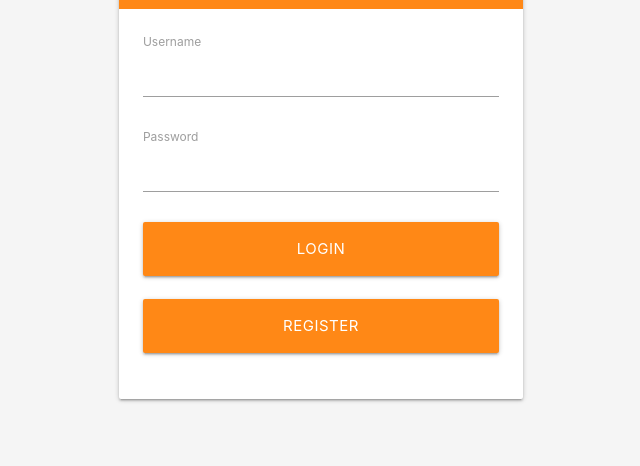
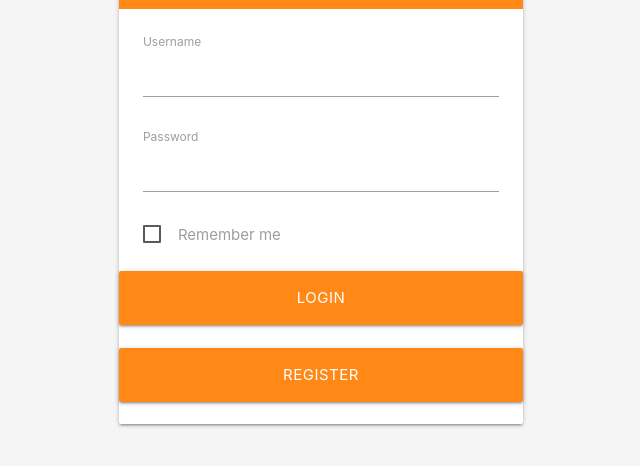
Before and after one commit to demunterjelter/StudentExchange, a plain HTML site: page pages/login.html in a window 1280 px wide. Shown: the part 126-592 px from the top of the page, without its empty margins (319-959 px from the left). Drawn offline with Linux system fonts and the light colour scheme.

Commit message:
probleem checkbox opgelost

```diff
--- a/pages/login.html
+++ b/pages/login.html
@@ -33,11 +33,13 @@
                         <input type="password" id="password">
                   </div><br>
 
-                  <!--the checkbox doesn't show-->
-                  <!--<div class="form-field">
-                        <input type="checkbox" id="remember">
-                        <label for="remember">Remember me</label>
-                  </div><br>-->
+
+                <div class="form-field"></div>
+                  <label>
+                    <input type="checkbox" class="remember" />
+                    <span>Remember me</span>
+                  </label>
+                </div>
 
                   <div class="form-field">
                         <button class="btn-large waves-effect waves-dark add-btn" style="width:100%;">Login</button>
```
